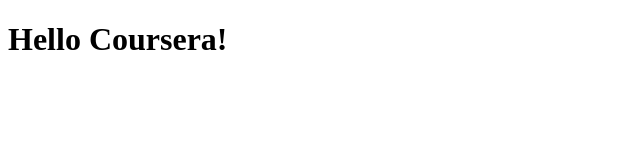
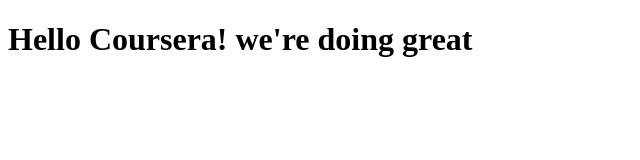
Before and after one commit to MrRobot7977/suarmomleaks, a plain HTML site: page site/index.html in a window 1280 px wide. Shown: the whole page, without its empty margins (0-640 px from the left). Drawn offline with Linux system fonts and the light colour scheme.

Commit message:
small addition

```diff
--- a/site/index.html
+++ b/site/index.html
@@ -5,6 +5,6 @@
 	<title>Hello Coursera</title>
 </head>
 <body>
-<h1>Hello Coursera! </h1>
+<h1>Hello Coursera! we're doing great</h1>
 </body>
 </html>
```
